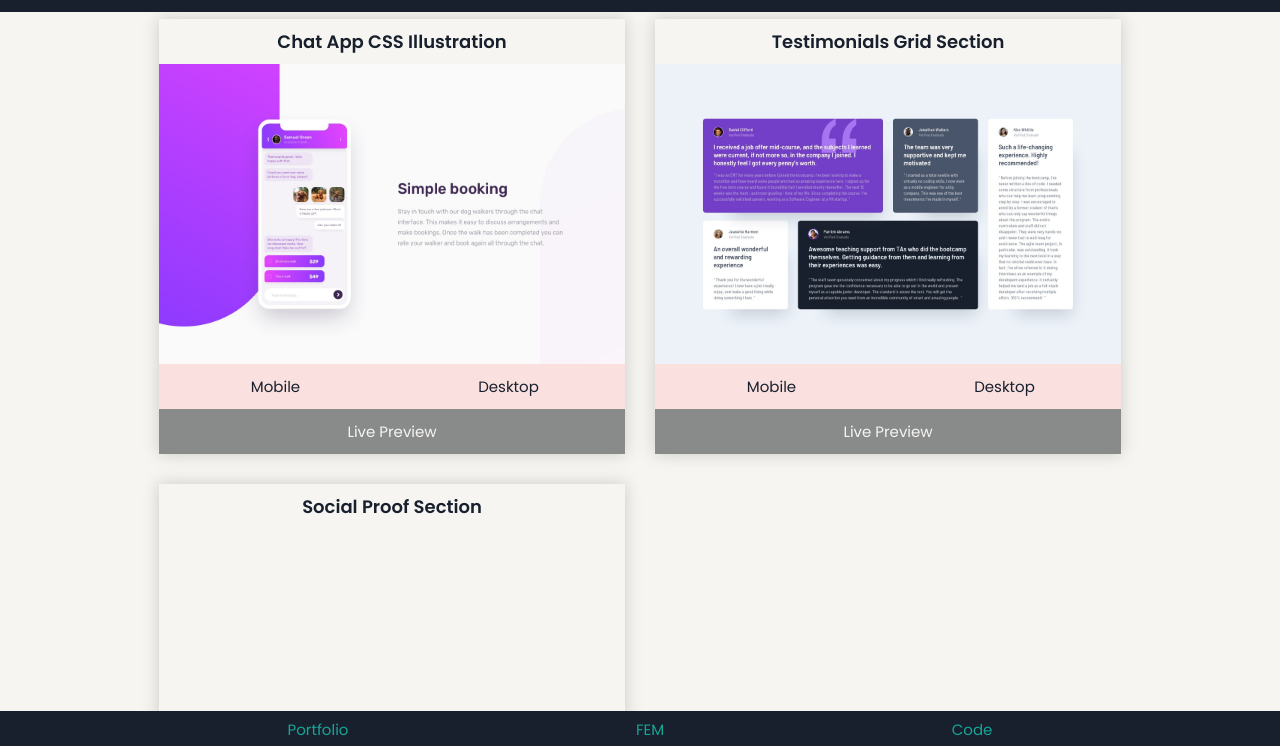
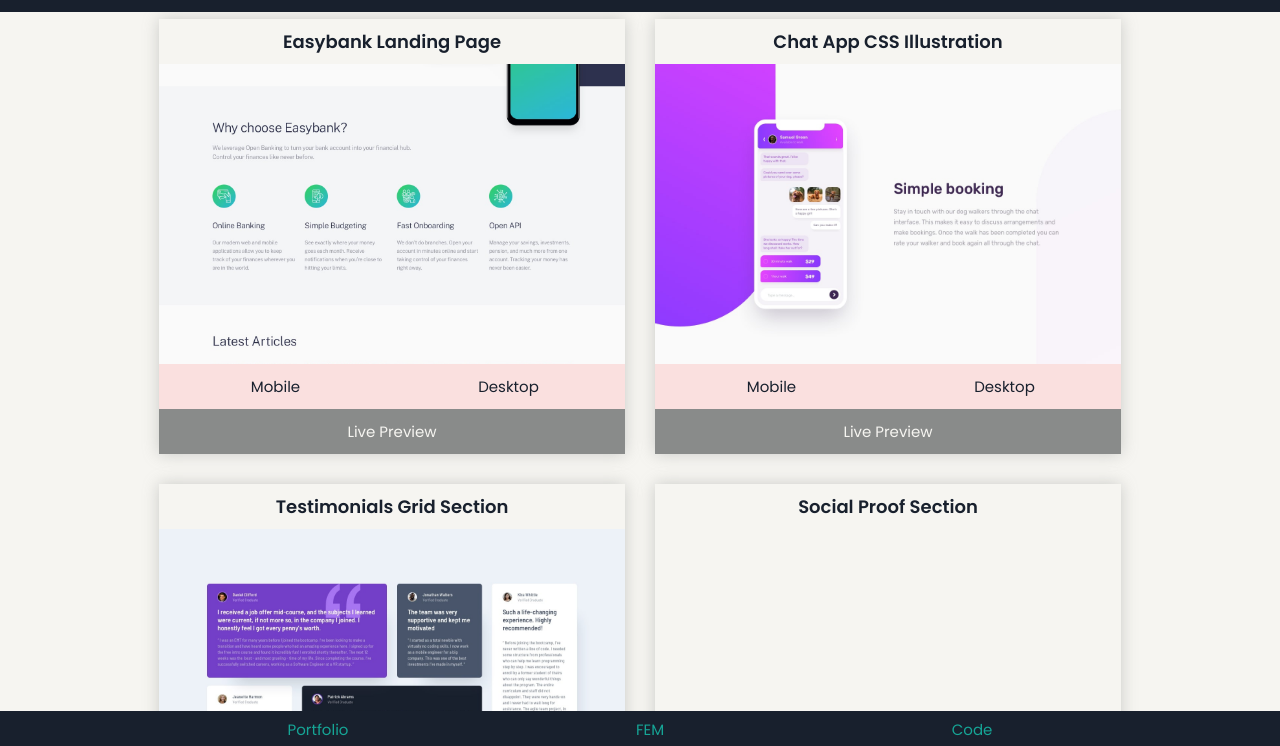
Before and after one commit to HollosJ/frontend-mentor, a website: page index.html in a window 1280 px wide. Shown: the part 52-798 px from the top of the page. Drawn offline with Linux system fonts and the light colour scheme.

Commit message:
Added new project

```diff
--- a/index.html
+++ b/index.html
@@ -16,6 +16,18 @@
     </header>
 
     <main>
+        <!--EASYBANK-->
+        <div class="project">
+            <div class="project-title">
+                Easybank Landing Page
+            </div>
+            <div class="project-image" style="background-image: url(img/easybank-desktop.jpg)"></div>
+            <div class="project-designs">
+                <a href="img/easybank-mobile.jpg" class="project-designs-mobile">Mobile</a>
+                <a href="img/easybank-desktop.jpg" class="project-designs-desktop">Desktop</a>
+            </div>
+            <a href="projects/easybank/easybank.html" target="_blank" class="project-live">Live Preview</a>
+        </div>
         <!--CHAT APP-->
         <div class="project">
             <div class="project-title">
```
Also changed, not shown: img/easybank-desktop.jpg (added), img/easybank-mobile.jpg (added).
